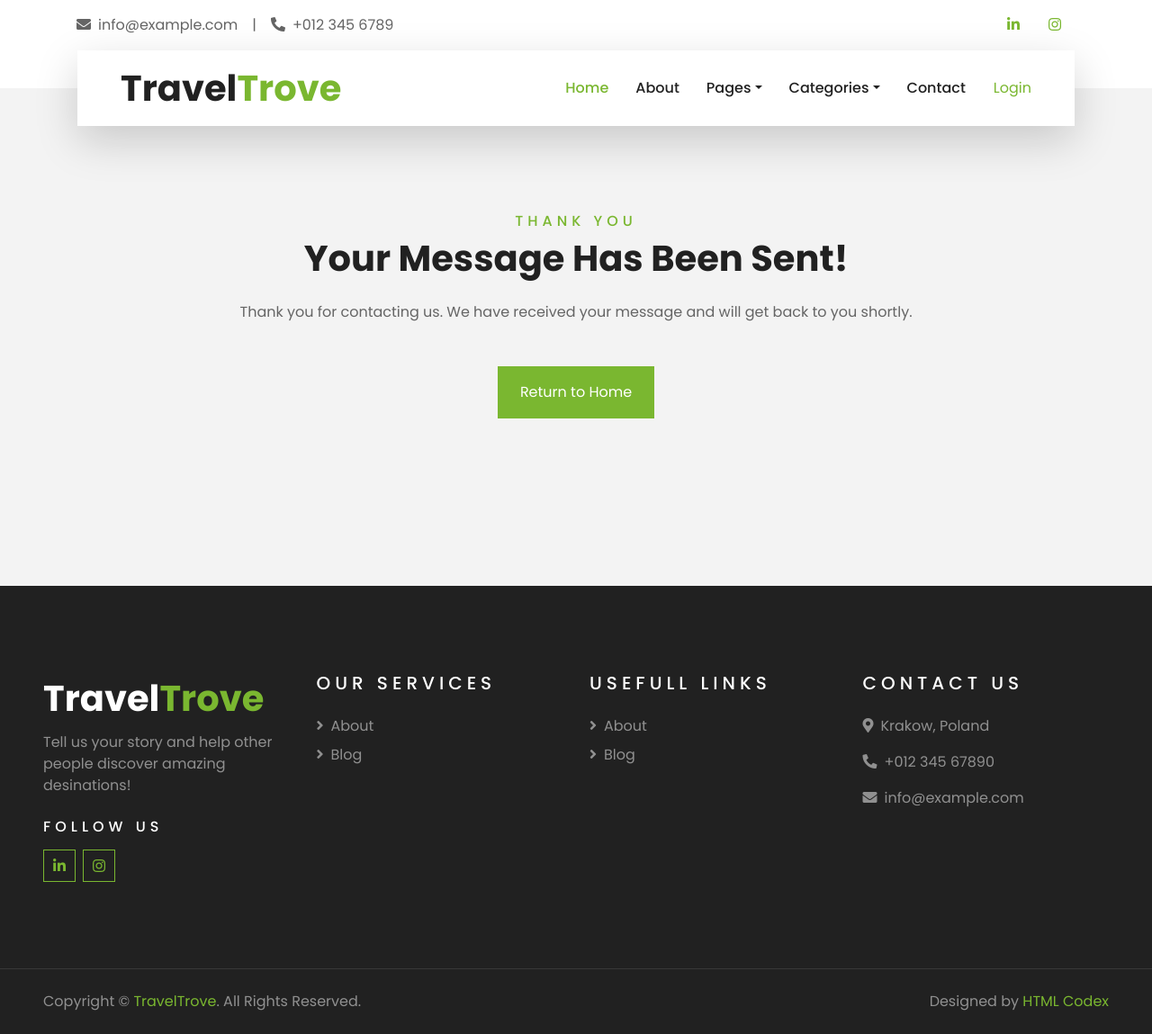
After one commit to misuzo/traveltrove_blog, a Django app: page /success/ in a window 1280 px wide. The commit adds this page. Shown: the whole page at 90% size. Run offline with Django 5.2, Linux system fonts and the light colour scheme; some libraries are stand-ins or nearby versions.

Commit message:
contact us

```diff
--- a/config/settings.py
+++ b/config/settings.py
@@ -140,5 +140,6 @@ LOGOUT_REDIRECT_URL = 'home'
 
 SESSION_COOKIE_AGE = 60 * 60 * 24 * 30
 
+ADMIN_EMAIL = 'YOUR EMAIL'
 EMAIL_BACKEND = 'django.core.mail.backends.filebased.EmailBackend'
 EMAIL_FILE_PATH = str(BASE_DIR.joinpath('sent_emails'))
--- /dev/null
+++ b/travel/templates/success.html
@@ -0,0 +1,20 @@
+{% extends "base.html" %}
+{% load static %}
+{% block content %}
+
+    <!-- Success Message Start -->
+    <div class="container-fluid py-5">
+        <div class="container py-5">
+            <div class="text-center mb-3 pb-3">
+                <h6 class="text-primary text-uppercase" style="letter-spacing: 5px;">Thank You</h6>
+                <h1>Your Message Has Been Sent!</h1>
+                <p class="mt-4">Thank you for contacting us. We have received your message and will get back to you shortly.</p>
+            </div>
+            <div class="text-center">
+                <a href="{% url 'home' %}" class="btn btn-primary py-3 px-4">Return to Home</a>
+            </div>
+        </div>
+    </div>
+    <!-- Success Message End -->
+
+{% endblock %}
--- a/travel/urls.py
+++ b/travel/urls.py
@@ -12,5 +12,6 @@ urlpatterns = [
     path('post/<int:pk>/confirm-delete/', views.confirm_delete, name='confirm-delete'),
     path('posts/my-posts/', views.my_posts, name='my-posts'),
     path('post/category/<str:cat_name>/', views.posts_by_category, name='post-category'),
-    path('contact/', views.contact, name='contact')
+    path('contact/', views.contact, name='contact'),
+    path('success/', views.success, name='success'),
 ]
--- a/travel/views.py
+++ b/travel/views.py
@@ -4,8 +4,11 @@ from django.http import HttpResponseRedirect
 from django.shortcuts import render, redirect, get_object_or_404
 from django.urls import reverse
 from django.views.generic import ListView, DetailView
+
+from config import settings
 from travel.models import Post, Photo, Category
-from travel.forms import PostForm, PhotoForm
+from travel.forms import PostForm, PhotoForm, ContactForm
+from django.core.mail import send_mail
 
 
 class HomeView(ListView):
@@ -58,8 +61,38 @@ def posts_by_category(request, cat_name):
     return render(request, 'categories.html', context=context)
 
 
+# def contact(request):
+#     return render(request, 'contact.html')
+#
 def contact(request):
-    return render(request, 'contact.html')
+
+    if request.method == 'POST':
+        form = ContactForm(request.POST)
+
+        if form.is_valid():
+            name = request.POST['name']
+            email = request.POST['email']
+            subject = request.POST['subject']
+            message = request.POST['message']
+
+            send_mail(
+                f'From {name}, Subject: {subject}',
+                f'Message: {message}.',
+                email,
+                [settings.ADMIN_EMAIL], # Go to settings.py and change ADMIN_EMAIL = 'YOUR EMAIL'
+                fail_silently=False,
+            )
+
+            return redirect('success')
+
+    else:
+        form = ContactForm()
+
+    return render(request, 'contact.html', {'form': form})
+
+
+def success(request):
+    return render(request, 'success.html')
 
 
 @login_required
--- a/users/forms.py
+++ b/users/forms.py
@@ -3,7 +3,6 @@ from users.models import Profile
 from django.contrib.auth.models import User
 from django.contrib.auth.forms import UserCreationForm, AuthenticationForm
 from django_countries.fields import CountryField
-
 import users
 
 
--- a/users/views.py
+++ b/users/views.py
@@ -1,5 +1,5 @@
 from django.contrib.auth.decorators import login_required
-from django.contrib.auth.views import LoginView, PasswordChangeView, PasswordResetView
+from django.contrib.auth.views import LoginView, PasswordChangeView
 from django.contrib.auth.mixins import LoginRequiredMixin
 from django.urls import reverse_lazy
 from django.shortcuts import render, redirect, get_object_or_404
@@ -8,6 +8,8 @@ from django.contrib import messages
 from django.contrib.messages.views import SuccessMessageMixin
 from users.forms import SignUpForm, LogInForm, UpdateProfileForm, UpdateUserForm
 from users.models import Profile
+from django.core.mail import send_mail
+from django.conf import settings
 
 
 def signup(request):
```
Also changed, not shown: travel/forms.py (+10 -0 lines), travel/templates/contact.html (line endings or trailing spaces).
